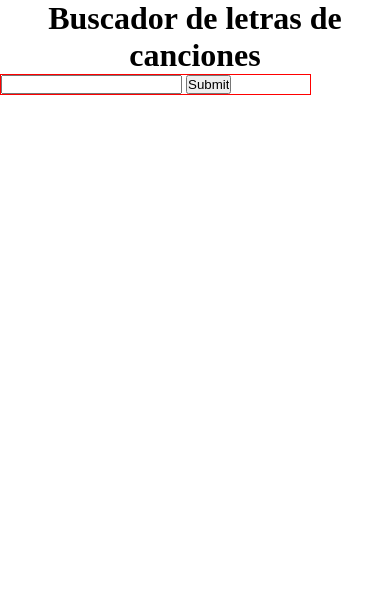
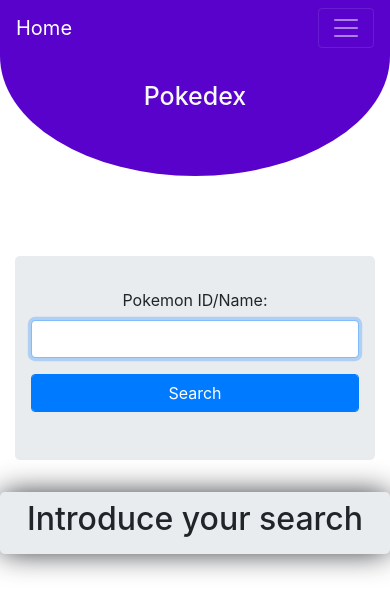
Before and after one commit to sky-zoo/Buscador-de-letras, a PHP site: page / in a window 390 px wide. Shown: the top 614 px of the page. Run offline with PHP 8.4, Linux system fonts and the light colour scheme.

Commit message:
Cambié el nombre del proyecto y lo terminé

```diff
--- a/estilos.css
+++ b/estilos.css
@@ -1,23 +1,162 @@
-* {
-  margin: 0;
-  padding: 0;
-  box-sizing: border-box;
+.navbar{
+	background-color: #5902cc;
 }
 
-body {
-  display: grid;
-  grid-template-columns: auto;
-  grid-template-rows: auto auto;
-}
-body h1 {
-  text-align: center;
+aside.container-fluid{
+	display: flex;
+	justify-content: center;
+	align-items: center;
+	clip-path: ellipse(50% 60% at 50% 0);
+	background-color: #5902cc;
+	height: 200px;
 }
 
-main {
-  display: grid;
-  grid-template-columns: auto auto;
-  grid-template-rows: auto;
+aside.container-fluid .circulo h1{
+	margin-bottom: 120px;
+	font-size: 35px;
 }
-main .buscador {
-  border: 1px red solid;
+
+.carta{
+	display: grid;
+	position: relative;
+	z-index: 190;
+	grid-template-columns: auto;
+	grid-template-rows: auto auto;
+	justify-content: center;
+	align-items: center;
+	margin-top: 20px;
 }
+
+/*Circulo en el centro del pokemon*/
+.carta::after{
+	content: '';
+	width: 200px;
+	height: 200px;
+	left: 50%;
+	transform: translateX(-50%);
+	border-radius: 50%;
+	position: absolute;
+	/*background-color: #cc0274;*/
+	background-color: var(--success);
+	z-index: -23;
+}
+.carta img{
+	width: 180px;
+}
+
+.nombre{
+	text-align: center;
+	margin-top: 50px;
+	margin-bottom: 10px;
+}
+
+.loader{
+	position: absolute;
+	top: 0;
+	left: 0;
+	width: 100%;
+	height: 100%;
+	background-color: #000;
+	display: flex;
+	justify-content: center;
+	align-items: center;
+}
+
+.caja{
+	position: relative;
+	height: auto;
+	padding: 0;
+}
+
+
+
+#pantallaDeCarga{
+	display: none;
+	transition: all .4s;
+	position: absolute;
+	border-radius: 20px;
+	width: 100%;
+	height: 100%;
+	z-index: 2000;
+}
+
+#pokemones{
+	/*border: 1px blue solid;*/
+	overflow: hidden;
+	width: 100%;
+	height: 100%;
+	box-shadow: 0px 0px 30px -2px;
+}
+
+#caracteristicas{
+	position: relative;
+	z-index: 150;
+}
+
+.loader .pokebola{
+	position: relative;
+	background-color: #fff;
+	width: 30px;
+	height: 30px;
+	border-radius: 20px;
+	animation: rotacionPokebola .5s linear infinite;
+}
+
+.loader .pokebola::before{
+	content: '';
+	position: absolute;
+	background-color: #ff1c1c;
+	width: 100%;
+	height: 50%;
+	border-radius: 50px 50px 0 0;
+}
+
+.loader .pokebola .medio{
+	width: 100%;
+	height: 2px;
+	background-color: #333;
+	position: absolute;
+	top: 50%;
+}
+
+.loader .pokebola .medio::before{
+	content: '';
+	width: 8px;
+	height: 8px;
+	border-radius: 4px;
+	position: absolute;
+	top: 50%;
+	left: 50%;
+	transform: translate(-50%, -50%);
+	background-color: #333;
+}
+
+.loader .pokebola .medio::after{
+	content: '';
+	width: 5px;
+	height: 5px;
+	border-radius: 5px;
+	position: absolute;
+	background-color: #fff;
+	left: 50%;
+	top: 50%;
+	transform: translate(-50%, -50%);
+}
+
+@keyframes rotacionPokebola{
+
+	from{
+		 transform: rotate(0);
+	}to{
+		transform: rotate(360deg);
+	}
+
+}
+
+
+@media screen and (max-width: 488px){
+	aside.container-fluid .circulo h1{
+		margin-bottom: 120px;
+		font-size: 25px;
+	}
+}
--- a/estilos.scss
+++ /dev/null
@@ -1,26 +0,0 @@
-*{
-    margin: 0;
-    padding: 0;
-    box-sizing: border-box;
-}
-
-body{
-    display: grid;
-    grid-template-columns: auto;
-    grid-template-rows: auto auto;
-    // padding: 100px;
-    h1{
-        text-align: center;
-    }
-}
-
-main{
-    display: grid;
-    grid-template-columns: auto auto;
-    grid-template-rows: auto;
-
-    .buscador{
-        border: 1px red solid;
-    }
-
-}
--- a/index.html
+++ b/index.html
@@ -2,26 +2,83 @@
 <html>
 <head>
 	<meta charset="utf-8">
-	<meta name="viewport" content="width=device-width, initial-scale=1">
+	<meta name="viewport" content="width=device-width, initial-scale=1, maximum-scale=1,minimum-scale=1">
+	<link rel="stylesheet" href="https://maxcdn.bootstrapcdn.com/bootstrap/4.5.2/css/bootstrap.min.css">
 	<link rel="stylesheet" href="estilos.css">
-	<title>Buscador de letras</title>
+	<link rel="shortcut icon" href="favicon.ico"/>
+
+	<title>Pokedex</title>
 </head>
 <body>
-	<h1>Buscador de letras de canciones</h1>
-	<main>
-		<form class="buscador">
-			<input type="text">
-			<input type="submit">
-		</form>
 
-		<div id="resultados" class="resultados">
+	<nav class="navbar navbar-expand-sm navbar-dark">
+		<div class="container">
+			<a class="navbar-brand" href="#">Home</a>
 
+			<button class="navbar-toggler" type="button" data-toggle="collapse" data-target="#navbar">
+				<span class="navbar-toggler-icon"></span>
+			</button>
+
+			<div id="navbar" class="collapse navbar-collapse nav justify-content-end">
+				<ul  class="navbar-nav">
+
+					<li class="nav-item text-center">
+						<a class="nav-link" href="https://github.com/sky-zoo">My Github</a>
+					</li>
+
+					<li class="nav-item">
+						<a class="nav-link" href="#">Contact</a>
+					</li>
+
+				</ul>
+			</div>
 		</div>
-		<!-- <div id="letras" class="letras">
+	</nav>
 
-		</div> -->
+	<aside class="container-fluid">
+		<div class="circulo">
+			<h1 class="text-light">Pokedex</h1>
+		</div>
+	</aside>
+
+	<main class="container">
+		<div class="jumbotron">
+				<form class="buscador form-inline d-flex justify-content-center">
+
+					<label for="nombrePokemon" class="mr-sm-2">Pokemon ID/Name: </label>
+					<input id="nombrePokemon" class="form-control mr-sm-3" autocomplete="off" autofocus type="text">
+
+					<button id="btnEnviar" type="submit" class="btn btn-primary my-3 form-control">
+						Search
+					</button>
+				</form>
+		</div>
 	</main>
 
+
+	<div class="caja container">
+
+		<div id="pantallaDeCarga" class="loader container-fluid">
+			<div class="pokebola">
+				<div class="medio">
+
+				</div>
+			</div>
+			<h2 class="ml-2 text-light">I'm searching the pokemon :)</h2>
+		</div>
+		<div id="pokemones" class="container jumbotron p-2">
+			<h2 class="text-center">Introduce your search</h2>
+		</div>
+
+	</div>
+
 </body>
+<!-- jQuery library -->
+<script src="https://ajax.googleapis.com/ajax/libs/jquery/3.5.1/jquery.min.js"></script>
+
+<!-- Latest compiled JavaScript -->
+<script src="https://maxcdn.bootstrapcdn.com/bootstrap/4.5.2/js/bootstrap.min.js"></script>
 <script type="text/javascript" src="main.js"></script>
+
+
 </html>
--- a/main.js
+++ b/main.js
@@ -1,21 +1,282 @@
-let divLetras = document.getElementById("letras");
-let divResultados = document.getElementById("resultados");
+document.getElementById("btnEnviar").addEventListener("click", function(evento){
+	evento.preventDefault();
+	buscarPokemon();
+});
 
-let busqueda = "Kendrick Lamar";
-let token = "_BaEl_kkojziSNmCb8ZnbEbWra3xDaNAmQ-pGKERAHuKrbbufyWCWRwDMq1HyPR3";
+/*
+	Muestra en la carta del pokemon cuales son sus evoluciones
 
-let letras = fetch("https://genius.p.rapidapi.com/search?q=Kendrick%20Lamar", {
-	"method": "GET",
-	"headers": {
-		"x-rapidapi-key": "8ceba9b737mshb836db1850c8b1ap10a407jsn8459c45ececa",
-		"x-rapidapi-host": "genius.p.rapidapi.com"
+	Precondicion: 'elementoADibujar' debe ser un elemento
+	del DOM en el cual se va a mostrar las evoluciones, y
+	'evoluciones' debe ser un array con las evoluciones del pokemon buscado
+
+
+*/
+function mostrarEvoluciones(elementoADibujar, evoluciones){
+	elementoADibujar.innerHTML +=
+	`
+		<table class="table table-dark">
+			<thead>
+				<tr id="cabeceraEvoluciones" class="text-center">
+
+				</tr>
+			</thead>
+			<tbody>
+				<tr id="evoluciones" class="text-center">
+
+				</tr>
+			</tbody>
+		</table>
+	`;
+	let cabeceraEvoluciones = document.getElementById("cabeceraEvoluciones")
+	let contenedorEvoluciones = document.getElementById("evoluciones");
+
+	for(let i = 0; i < evoluciones.length; i++){
+		if(evoluciones[i] !== null){
+			if(i == 0){
+				cabeceraEvoluciones.innerHTML += `<th>Base Pokemon</th>`;
+			}else{
+				cabeceraEvoluciones.innerHTML += `<th>Evolution ${i}</th>`;
+			}
+
+			contenedorEvoluciones.innerHTML += `<td>${evoluciones[i]}</td>`;
+		}
 	}
-})
-.then(response=>response.json())
-.then(response=>{
-    console.log(response["response"]["hits"])
-    let resultados = response["response"]["hits"]
-    resultados.forEach(element => {
-		divResultados.innerHTML += `${element["result"]["title"]},,, `;
-	});
-})
+}
+/*
+	Busca y muestra en la carta del pokemon, las evoluciones del pokemon buscado
+
+	Precondicion: 'elementoADibujar' debe ser un elemento del DOM en el cual se va a
+	mostrar la informacion buscada y 'url' debe ser una URL de PokeAPI para buscar
+	la informacion de la evoluciones del pokemon.
+*/
+function buscarYMostrarEvoluciones(elementoADibujar, url){
+
+	let peticionInfoPokemon = new XMLHttpRequest();
+	let peticionEvoluciones = new XMLHttpRequest();
+
+
+	peticionInfoPokemon.onreadystatechange = function(){
+
+		if(this.readyState == 4 && this.status == 200){
+
+			// Obtengo la URL para buscar las evoluciones de
+			// el pokemon buscado
+			let respuesta = JSON.parse(this.responseText);
+
+			peticionEvoluciones.open("GET", respuesta["evolution_chain"]["url"], true);
+			peticionEvoluciones.send();
+
+		}
+
+
+	}
+
+	peticionEvoluciones.onreadystatechange = function(){
+		if(this.readyState === 4 && this.status === 200){
+			let respuesta = JSON.parse(this.responseText);
+
+			let pokemonBase = respuesta["chain"]["species"]["name"];
+
+			let primeraEvolucion = respuesta["chain"]["evolves_to"].length !== 0 ?
+					respuesta["chain"]["evolves_to"][0]["species"]["name"]
+					: null;
+
+			let segundaEvolucion =
+				primeraEvolucion !== null && respuesta["chain"]["evolves_to"][0]["evolves_to"].length !== 0 ?
+				respuesta["chain"]["evolves_to"][0]["evolves_to"][0]["species"]["name"] : null;
+
+
+			let evoluciones = [pokemonBase, primeraEvolucion, segundaEvolucion];
+
+			mostrarEvoluciones(elementoADibujar, evoluciones);
+
+		}
+	}
+
+	peticionInfoPokemon.open("GET", url, true);
+	peticionInfoPokemon.send();
+
+}
+
+/*
+
+	Busca al pokemon que ingrese el usuario en la barra
+	de busqueda.
+
+	Postcondicion: dibuja una carta en la pantalla con
+	informacion basica del pokemon.
+	En caso de error pide al usuario que ingrese un
+	nombre valido o que hubo un error al buscar al
+	pokemon
+
+*/
+function buscarPokemon(){
+	let busqueda = document.getElementById("nombrePokemon").value;
+
+	let listaPokemones = document.getElementById("pokemones");
+
+	let peticionBusqueda = new XMLHttpRequest();
+
+	let pantallaDeCarga = document.getElementById("pantallaDeCarga");
+	pantallaDeCarga.style.display = 'flex';
+
+	if(busqueda.length == 0){
+		listaPokemones.innerHTML = "<h2 class='text-center'>Please introduce the name/ID of a pokemon</h2>";
+		ocultarElemento(pantallaDeCarga);
+	}else{
+
+		peticionBusqueda.onreadystatechange = function(){
+
+			if(this.readyState == 4 && this.status == 200){
+				let respuesta = JSON.parse(this.responseText);
+
+				dibujarCaracteristicas(listaPokemones, respuesta);
+				dibujarEspecificaciones(listaPokemones, respuesta);
+
+				let URLPokemonABuscar = respuesta["species"]["url"];
+				buscarYMostrarEvoluciones(listaPokemones, URLPokemonABuscar);
+
+
+
+			}else if(this.status == 404){
+				listaPokemones.innerHTML = `<h2 class="text-center">An error has ocurred finding the pokemon :(</h2>`;
+				ocultarElemento(pantallaDeCarga);
+
+			}else if(this.readyState === 4 && this.status !== 200){
+				listaPokemones.innerHTML = `<h2 class="text-center">An error has ocurred finding the pokemon :(</h2>`;
+				ocultarElemento(pantallaDeCarga);
+			}
+
+
+
+		};
+
+		peticionBusqueda.onerror = function(){
+			listaPokemones.innerHTML = `<h2 class="text-center">Conection error :(</h2>`;
+		};
+
+
+	}
+
+	peticionBusqueda.open("GET", `https://pokeapi.co/api/v2/pokemon/${busqueda}`, true);
+	peticionBusqueda.send();
+}
+
+/*
+	Baja la opacidad a cero de un elemento en la pantalla
+	Precondicion: recibe un elemento del DOM
+*/
+function ocultarElemento(elemento){
+
+	elemento.style.display = 'none';
+
+}
+
+/*
+	Dibujar una tabla con el peso, altura,
+	las habilidades y tipos del pokemon buscado
+
+	Precondicion: 'elementoADibujar' debe ser un elemento
+	del DOM en el cual se va a dibujar la tabla, y
+	'statsPokemon' debe ser un JSON con la informacion
+	del pokemon buscado a traves de la API PokeAPI.
+*/
+function dibujarEspecificaciones(elementoADibujar, statsPokemon){
+
+	elementoADibujar.innerHTML +=
+				`<table class="table table-dark">
+				 	<thead>
+				 		<tr id="especificacionesHeader" class="text-center">
+				 			<th>Weight</th>
+				 			<th>Height</th>
+				 		</tr>
+				 	</thead>
+
+				 	<tbody>
+
+				 		<tr id="especificaciones" class="text-center">
+				 			<td>${statsPokemon["weight"] / 10} kg</td>
+				 			<td>${statsPokemon["height"] / 10} m</td>
+
+				 		</tr>
+
+				 	</tbody>
+				</table>`;
+
+	let especificacionesHeader = document.getElementById("especificacionesHeader")
+	let especificaciones = document.getElementById("especificaciones");
+
+	for(let i = 0; i < statsPokemon["abilities"].length; i++){
+		if(!statsPokemon["abilities"][i]["is_hidden"]){
+			especificacionesHeader.innerHTML += `<th>Ability ${i+1}</th>`;
+			especificaciones.innerHTML += `<td>${statsPokemon["abilities"][i]["ability"]["name"]}</td>`;
+		}
+
+	}
+
+	for(let i = 0; i < statsPokemon["types"].length; i++){
+		especificacionesHeader.innerHTML += `<th>Type ${i + 1}</th>`;
+		especificaciones.innerHTML += `<td>${statsPokemon["types"][i]["type"]["name"]}</td>`;
+
+	}
+}
+
+/*
+	Dibuja la tabla con las caracteristicas del pokemon
+	buscado por el usuario.
+
+	Precondicion: 'elementoADibujar' debe ser un elemento
+	del DOM en el cual se va a dibujar la tabla, y
+	'statsPokemon' debe ser un JSON con la informacion
+	del pokemon buscado a traves de la API PokeAPI.
+
+*/
+
+function dibujarCaracteristicas(elementoADibujar, statsPokemon){
+	let imgPokemon = statsPokemon["sprites"]["front_default"];
+	let gifPokemon = statsPokemon["sprites"]["versions"]["generation-v"]["black-white"]["animated"]["front_default"];
+
+	/*
+		Si existe un gif para mostrar el pokemon entonces
+		lo uso. Si no hay un gif entonces muestro una imagen.
+	*/
+	let imagenParaUsar = gifPokemon !== null ? gifPokemon : imgPokemon;
+
+	elementoADibujar.innerHTML =
+				`<div class="carta">
+						<img onload="ocultarElemento(pantallaDeCarga)" src="${imagenParaUsar}" alt="Imagen de un Pokemon">
+
+				 </div>
+				 <div class="nombre">
+							<h2><i>#${statsPokemon["id"]} </i>${statsPokemon["name"]
+							.charAt(0).toUpperCase() + statsPokemon["name"].slice(1)}</h2></h2>
+
+						</div>
+				 <table class="table table-dark">
+				 	<thead>
+				 		<tr class="text-center">
+				 			<th>HP</th>
+				 			<th>Attack</th>
+				 			<th>Defense</th>
+				 			<th>Special Attack</th>
+				 			<th>Special Defense</th>
+				 			<th>Speed</th>
+				 		</tr>
+				 	</thead>
+				 	<tbody>
+				 		<tr id="valoresCaracteristicas" class="text-center">
+
+				 		</tr>
+				 	</tbody>
+				</table>
+				`;
+	let valoresCaracteristicas = document.getElementById("valoresCaracteristicas");
+
+	for(let i = 0; i < statsPokemon["stats"].length; i++){
+		valoresCaracteristicas.innerHTML +=
+		`<td>${statsPokemon["stats"][i]["base_stat"]}</td>
+		 `;
+	}
+
+}
```
Also changed, not shown: favicon.ico (added), 1 other file.
